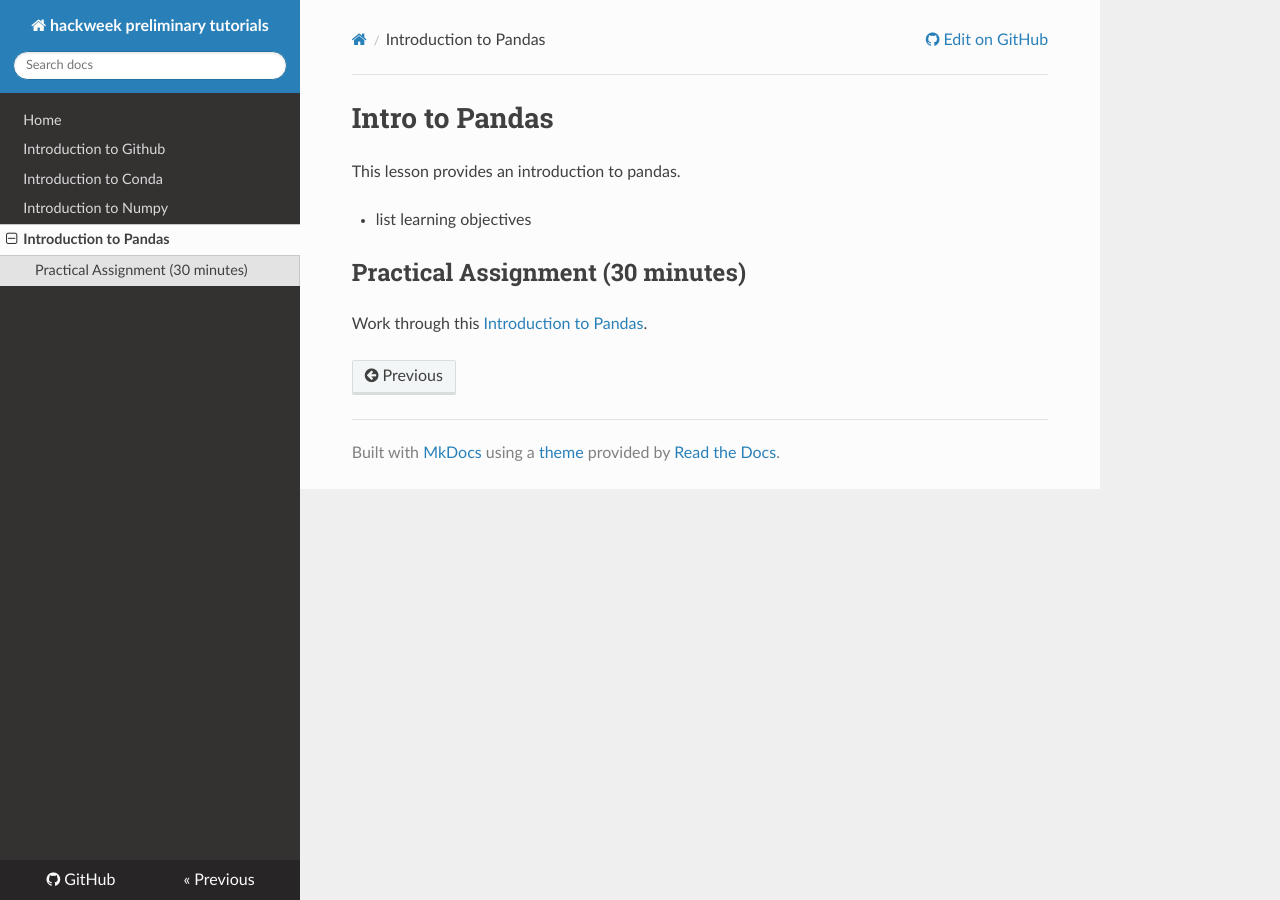
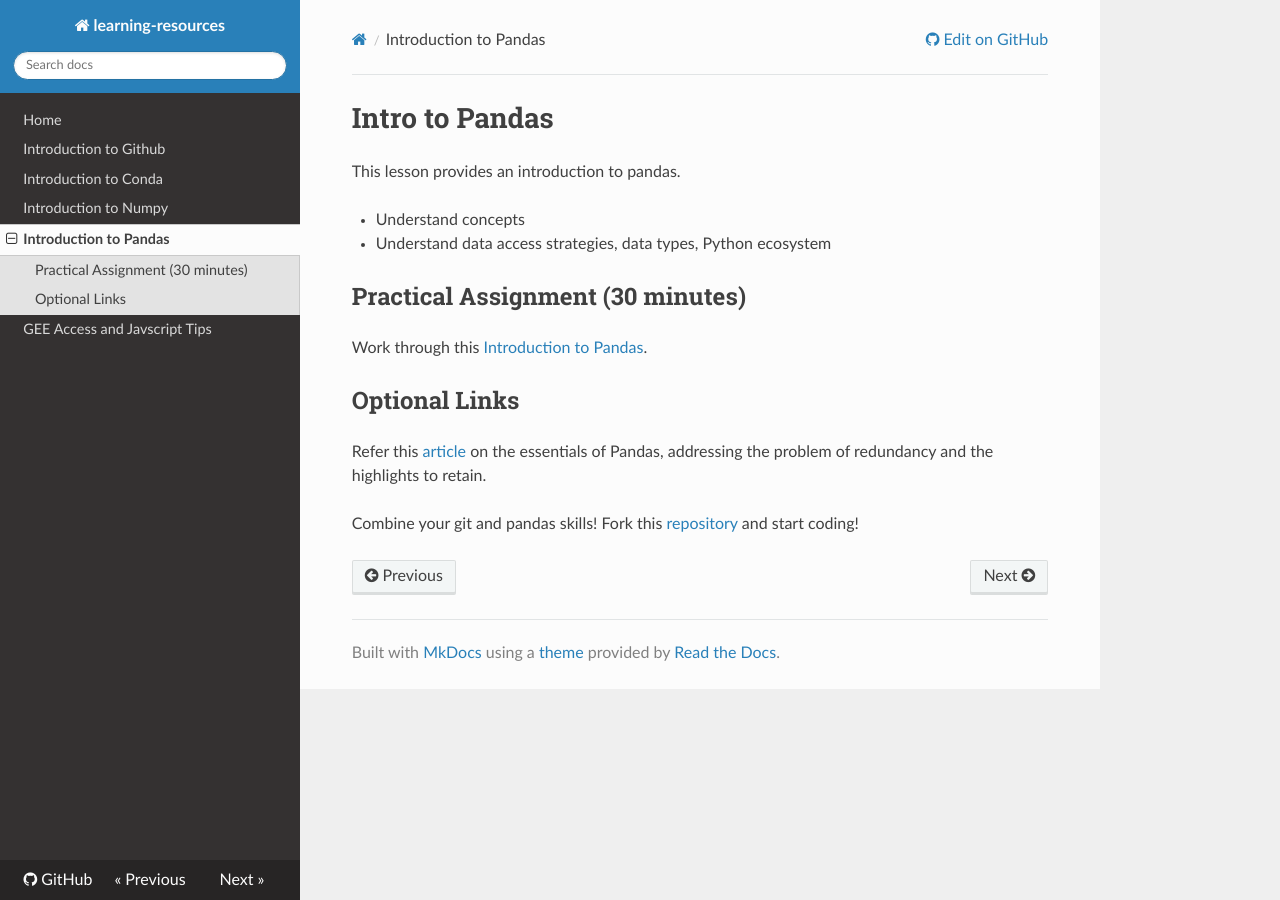
Before and after one commit to emiliom/learning-resources, an MkDocs documentation site: the page built from docs/pandas.md, in a window 1280 px wide. Built offline with MkDocs 1.6.1, drawn with Linux system fonts in a browser that asks for light colours; nearby versions of some CDN libraries.

Commit message:
Added new markdown for GEE and javascript, modified content and links

```diff
--- a/docs/pandas.md
+++ b/docs/pandas.md
@@ -2,8 +2,15 @@
 
 This lesson provides an introduction to pandas.
 
-* list learning objectives
+* Understand concepts
+* Understand data access strategies, data types, Python ecosystem
 
 ## Practical Assignment (30 minutes)
 
 Work through this [Introduction to Pandas](https://hub-binder.mybinder.ovh/user/uwescience-hack-inary-tutorials-e704wqfz/notebooks/notebooks/pandas-intro.ipynb).
+
+## Optional Links
+
+Refer this [article](https://medium.com/dunder-data/minimally-sufficient-pandas-a8e67f2a2428) on the essentials of Pandas, addressing the problem of redundancy and the highlights to retain.
+
+Combine your git and pandas skills! Fork this [repository](https://github.com/guipsamora/pandas_exercises) and start coding!
--- a/mkdocs.yml
+++ b/mkdocs.yml
@@ -1,10 +1,11 @@
-site_name: hackweek preliminary tutorials
+site_name: learning-resources
 nav:
     - Home: index.md
     - Introduction to Github: github.md
     - Introduction to Conda: conda.md
     - Introduction to Numpy: numpy.md
     - Introduction to Pandas: pandas.md
+    - GEE Access and Javscript Tips: gee_javascript.md
 theme:
     name: readthedocs
     highlightjs: true
```
Also changed, not shown: docs/conda.md (+1 -1 lines), docs/gee_javascript.md (added, +104 -0 lines), docs/github.md (+3 -3 lines), docs/index.md (+1 -0 lines), docs/img/github_people_image.png (added), docs/img/github_whw_repos_image.png (added), 1 other file.
